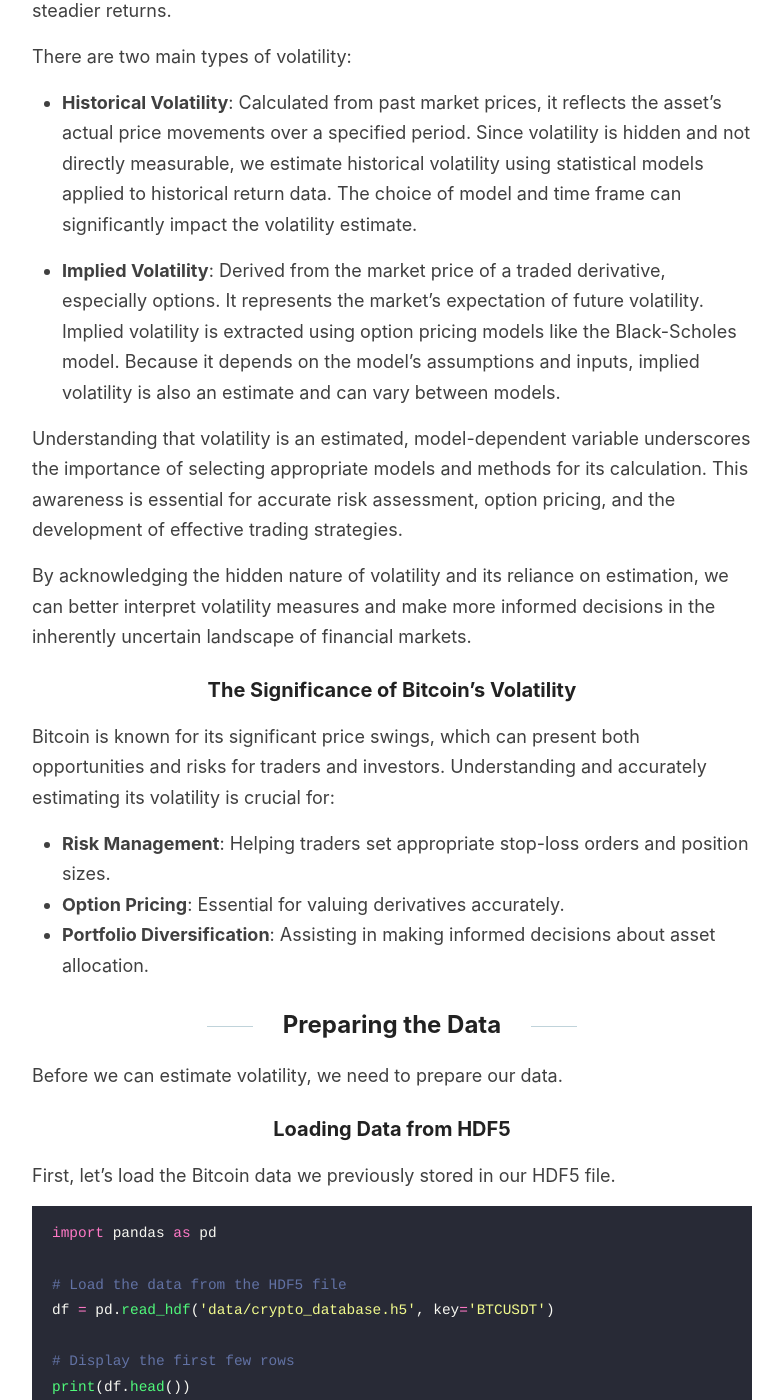
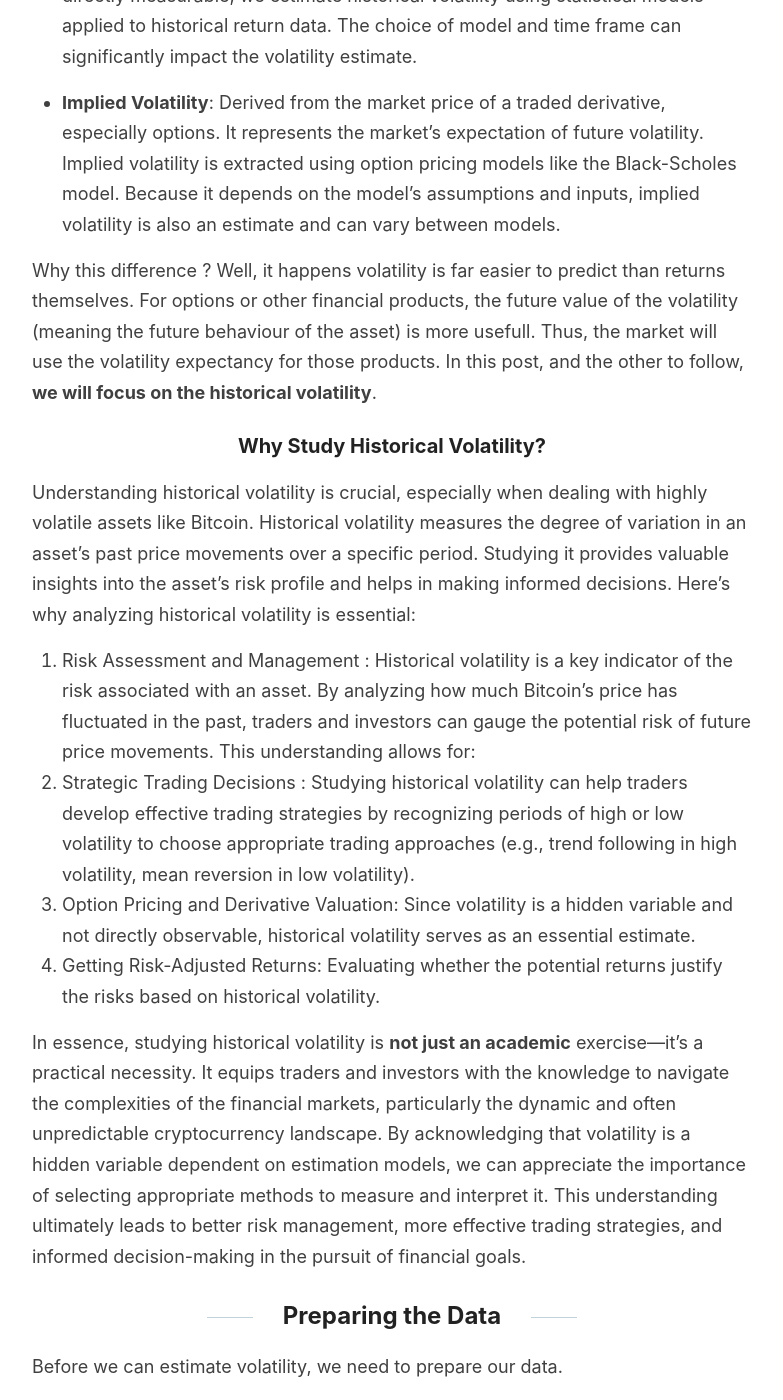
Before and after one commit to Zaltarba/blog, a Jekyll site: the page built from _posts/2024-09-20-BitcoinVolatility-1.md, in a window 1280 px wide and 1400 px high, scrolled down 939 px. Shown: the whole window, without its empty margins (248-1031 px from the left). Built offline with Jekyll 4.4.1, drawn with Linux system fonts in a browser that asks for light colours; our own code applies the rules of GitHub Pages for plain Markdown files; formulas are drawn with MathJax 3; some of the changed text lies outside the part shown.

Commit message:
Update 2024-09-20-BitcoinVolatility-1.md

```diff
--- a/_posts/2024-09-20-BitcoinVolatility-1.md
+++ b/_posts/2024-09-20-BitcoinVolatility-1.md
@@ -11,13 +11,11 @@ hidden: False
 
 In our [previous post](https://zaltarba.github.io/blog/DataBaseCreation/), we explored how to fetch and store Binance candlestick data using HDF5, laying the groundwork for efficient data management in cryptocurrency research. Efficient data handling is crucial when dealing with large datasets, especially in the fast-paced world of crypto trading.
 
-Now, we're taking the next step in our journey by delving into the analysis of this data. This is the first part of a three-part series where we'll dive deep into estimating Bitcoin's volatility using different methods. Understanding volatility is key to making informed trading decisions, managing risk, and developing robust trading strategies.
+Now, we're taking the next step in our journey by delving into the analysis of this data. This is the first part of a three-part series where we'll dive deep into estimating Bitcoin's volatility using different methods.
 
-But first **Terminology Alert** : What is volatility ?
+**Terminology Alert** : Volatility is a fundamental concept in finance, representing the degree of variation in the price of a financial asset over time. In simpler terms, it measures how much and how quickly the value of an asset changes.
 
-Volatility is a fundamental concept in finance, representing the degree of variation in the price of a financial asset over time. In simpler terms, it measures how much and how quickly the value of an asset changes. However, it's important to note that volatility is not directly observable—it's a **hidden variable** that must be estimated from market data. Its value can vary depending on the estimation model used, making it a crucial yet complex component in financial analysis.
-
-High volatility indicates that an asset's price can change dramatically over a short period, signaling higher risk but also the potential for significant returns. Conversely, low volatility suggests more stable price movements, implying lower risk and steadier returns.
+It's important to note that volatility is not directly observable—it's a **hidden variable** that must be estimated from market data. Its value can vary depending on the estimation model used, making it a crucial yet complex component in financial analysis.
 
 There are two main types of volatility:
 
@@ -25,16 +23,18 @@ There are two main types of volatility:
 
 - **Implied Volatility**: Derived from the market price of a traded derivative, especially options. It represents the market's expectation of future volatility. Implied volatility is extracted using option pricing models like the Black-Scholes model. Because it depends on the model's assumptions and inputs, implied volatility is also an estimate and can vary between models.
 
-Understanding that volatility is an estimated, model-dependent variable underscores the importance of selecting appropriate models and methods for its calculation. This awareness is essential for accurate risk assessment, option pricing, and the development of effective trading strategies.
+Why this difference ? Well, it happens volatility is far easier to predict than returns themselves. For options or other financial products, the future value of the volatility (meaning the future behaviour of the asset) is more usefull. Thus, the market will use the volatility expectancy for those products. In this post, and the other to follow, **we will focus on the historical volatility**.
 
-By acknowledging the hidden nature of volatility and its reliance on estimation, we can better interpret volatility measures and make more informed decisions in the inherently uncertain landscape of financial markets.
-### The Significance of Bitcoin's Volatility
+### Why Study Historical Volatility?
 
-Bitcoin is known for its significant price swings, which can present both opportunities and risks for traders and investors. Understanding and accurately estimating its volatility is crucial for:
+Understanding historical volatility is crucial, especially when dealing with highly volatile assets like Bitcoin. Historical volatility measures the degree of variation in an asset's past price movements over a specific period. Studying it provides valuable insights into the asset's risk profile and helps in making informed decisions. Here's why analyzing historical volatility is essential:
 
-- **Risk Management**: Helping traders set appropriate stop-loss orders and position sizes.
-- **Option Pricing**: Essential for valuing derivatives accurately.
-- **Portfolio Diversification**: Assisting in making informed decisions about asset allocation.
+1. Risk Assessment and Management : Historical volatility is a key indicator of the risk associated with an asset. By analyzing how much Bitcoin's price has fluctuated in the past, traders and investors can gauge the potential risk of future price movements. This understanding allows for:
+2. Strategic Trading Decisions : Studying historical volatility can help traders develop effective trading strategies by recognizing periods of high or low volatility to choose appropriate trading approaches (e.g., trend following in high volatility, mean reversion in low volatility).
+3. Option Pricing and Derivative Valuation: Since volatility is a hidden variable and not directly observable, historical volatility serves as an essential estimate.
+4. Getting Risk-Adjusted Returns: Evaluating whether the potential returns justify the risks based on historical volatility.
+
+In essence, studying historical volatility is **not just an academic** exercise—it's a practical necessity. It equips traders and investors with the knowledge to navigate the complexities of the financial markets, particularly the dynamic and often unpredictable cryptocurrency landscape. By acknowledging that volatility is a hidden variable dependent on estimation models, we can appreciate the importance of selecting appropriate methods to measure and interpret it. This understanding ultimately leads to better risk management, more effective trading strategies, and informed decision-making in the pursuit of financial goals.
 
 ## Preparing the Data
 
```
